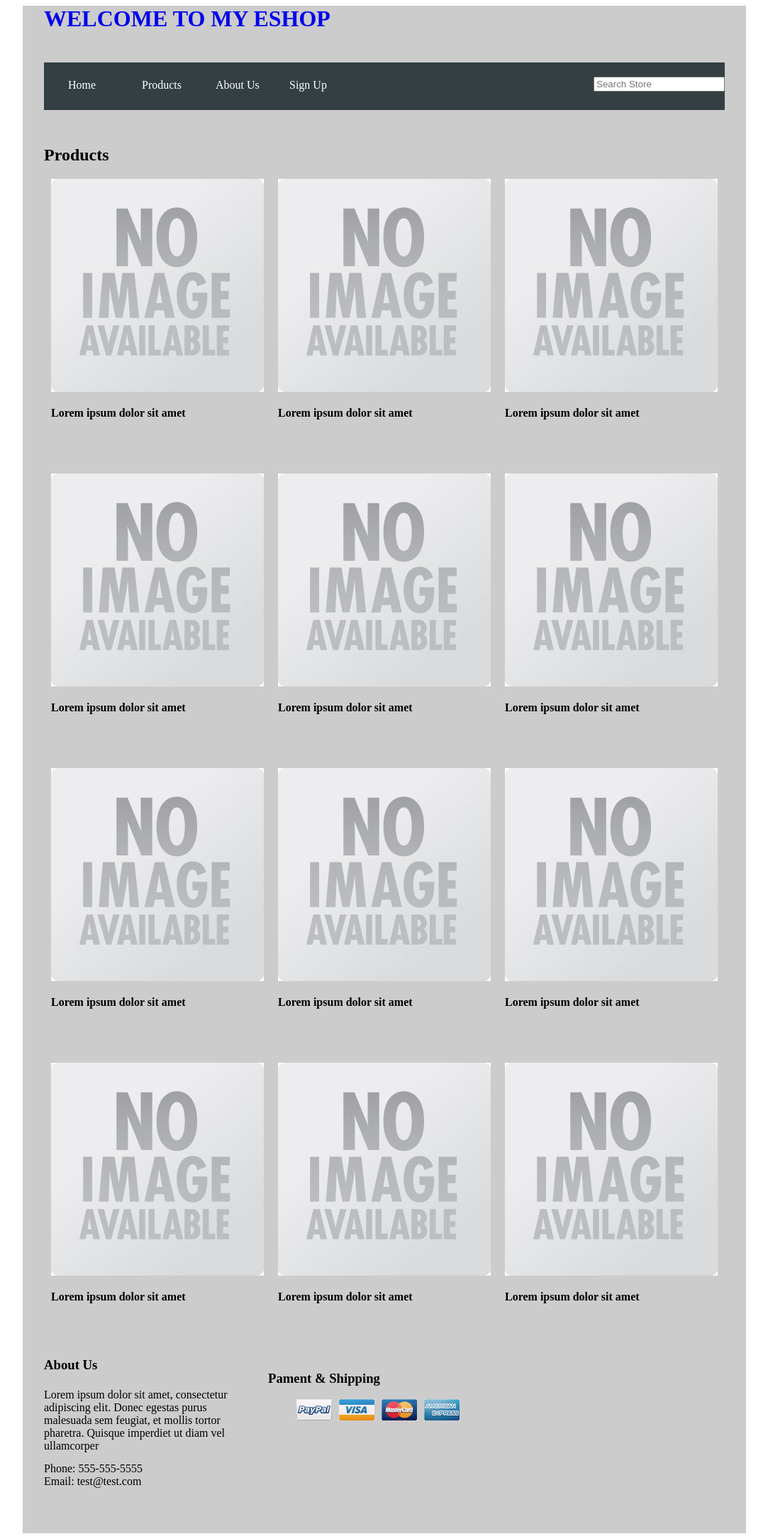
After one commit to smugfox/ecommerce_project, a PHP site: page /test_files/old_html/galaxies.html in a window 1280 px wide. The commit adds this page. Shown: the whole page at 71% size, without its empty margins (98-1181 px from the left). Run offline with PHP 8.4, Linux system fonts and the light colour scheme.

```diff
--- a/php/jcart-1.3/index.php
+++ b/php/jcart-1.3/index.php
@@ -39,12 +39,12 @@ session_start();
 						<input type="hidden" name="jcartToken" value="<?php echo $_SESSION['jcartToken'];?>" />
 						<input type="hidden" name="my-item-id" value="ABC-123" />
 						<input type="hidden" name="my-item-name" value="Soccer Ball" />
-						<input type="hidden" name="my-item-price" value="25.00" />
+						<input type="hidden" name="my-item-price" value="10000" />
 						<input type="hidden" name="my-item-url" value="" />
 
 						<ul>
 							<li><strong>Soccer Ball</strong></li>
-							<li>Price: $25.00</li>
+							<li>Price: $10000</li>
 							<li>
 								<label>Qty: <input type="text" name="my-item-qty" value="1" size="3" /></label>
 							</li>
--- /dev/null
+++ b/test_files/debug_help.txt
@@ -0,0 +1,6 @@
+  $debug = $_GET["debug"];
+
+
+   if ($debug == "true") {
+        echo "row: " . $row["Product_Name"];
+    };
--- /dev/null
+++ b/test_files/old_html/galaxies.html
@@ -0,0 +1,189 @@
+<!DOCTYPE html>
+<html>
+    <head>
+        <title>Eshop</title>
+        <link rel="stylesheet" type="text/css" href="css/galaxies.css" />
+    </head>
+    <body>
+        <!--CONTAINER-->
+        <div id="container">
+          <!--HEADER-->
+          <div id=header>
+            <div class="header_cart">
+
+                <div id="logo">
+                    <h1><a href="#">WELCOME TO MY ESHOP</a></h1>
+                </div>
+                <!--END LOGO-->
+            </div>
+          </div>
+          <!--END HEADER-->
+          <!--NAV-->
+          <div id="nav">
+              <!--SEARCH-->
+              <form method="get" action="search">
+                  <input type="text" value placeholder="Search Store" class="field" id="q">
+              </form>
+              <!--END SEARCH-->
+              <ul>
+                  <li>
+                      <a href="index.html" class="home">Home</a>
+                  </li>
+                  <li>
+                      <a href="galaxies.html" class="products">Products</a>
+                  </li>
+                  <li>
+                      <a href="about_us.html" class="about_us">About Us</a>
+                  </li>
+                  <li>
+                      <a href="signup.html" class="sign_up">Sign Up</a>
+                  </li>
+              </ul>
+            </div>
+            <!--END NAV-->
+            <!--MAIN-->
+              <div id="main">
+                <h2>Products</h2>
+                <!--PRIMARY-->
+                <div id="primary">
+                    <!--CONTENT-->
+                    <!--LARGE PRODUCT PICTURES-->
+                    <div class="large_products">
+                      <div class="cell_row_left">
+                        <div class="cell">
+                          <div class="cell_image">
+                          <img src="img/ni.jpg"></div>
+                          <div class="cell_description"><h4>Lorem ipsum dolor sit amet</h4></div>
+                        </div>
+                      </div>
+                    </div>
+                    <div class="large_products">
+                      <div class="cell_row_mid">
+                        <div class="cell">
+                          <div class="cell_image">
+                          <img src="img/ni.jpg"></div>
+                          <div class="cell_description"><h4>Lorem ipsum dolor sit amet</h4></div>
+                        </div>
+                      </div>
+                    </div>
+                    <div class="large_products">
+                      <div class="cell_row_right">
+                        <div class="cell">
+                          <div class="cell_image">
+                          <img src="img/ni.jpg"></div>
+                          <div class="cell_description"><h4>Lorem ipsum dolor sit amet</h4></div>
+                        </div>
+                      </div>
+                    </div>
+                    <div class="large_products">
+                      <div class="cell_row_left">
+                        <div class="cell">
+                          <div class="cell_image">
+                          <img src="img/ni.jpg"></div>
+                          <div class="cell_description"><h4>Lorem ipsum dolor sit amet</h4></div>
+                        </div>
+                      </div>
+                    </div>
+                    <div class="large_products">
+                      <div class="cell_row_mid">
+                        <div class="cell">
+                          <div class="cell_image">
+                          <img src="img/ni.jpg"></div>
+                          <div class="cell_description"><h4>Lorem ipsum dolor sit amet</h4></div>
+                        </div>
+                      </div>
+                    </div>
+                    <div class="large_products">
+                      <div class="cell_row_right">
+                        <div class="cell">
+                          <div class="cell_image">
+                          <img src="img/ni.jpg"></div>
+                          <div class="cell_description"><h4>Lorem ipsum dolor sit amet</h4></div>
+                        </div>
+                      </div>
+                    </div>
+                    <div class="large_products">
+                      <div class="cell_row_left">
+                        <div class="cell">
+                          <div class="cell_image">
+                          <img src="img/ni.jpg"></div>
+                          <div class="cell_description"><h4>Lorem ipsum dolor sit amet</h4></div>
+                        </div>
+                      </div>
+                    </div>
+                    <div class="large_products">
+                      <div class="cell_row_mid">
+                        <div class="cell">
+                          <div class="cell_image">
+                          <img src="img/ni.jpg"></div>
+                          <div class="cell_description"><h4>Lorem ipsum dolor sit amet</h4></div>
+                        </div>
+                      </div>
+                    </div>
+                    <div class="large_products">
+                      <div class="cell_row_right">
+                        <div class="cell">
+                          <div class="cell_image">
+                          <img src="img/ni.jpg"></div>
+                          <div class="cell_description"><h4>Lorem ipsum dolor sit amet</h4></div>
+                        </div>
+                      </div>
+                    </div>
+                    <div class="large_products">
+                      <div class="cell_row_left">
+                        <div class="cell">
+                          <div class="cell_image">
+                          <img src="img/ni.jpg"></div>
+                          <div class="cell_description"><h4>Lorem ipsum dolor sit amet</h4></div>
+                        </div>
+                      </div>
+                    </div>
+                    <div class="large_products">
+                      <div class="cell_row_mid">
+                        <div class="cell">
+                          <div class="cell_image">
+                          <img src="img/ni.jpg"></div>
+                          <div class="cell_description"><h4>Lorem ipsum dolor sit amet</h4></div>
+                        </div>
+                      </div>
+                    </div>
+                    <div class="large_products">
+                      <div class="cell_row_right">
+                        <div class="cell">
+                          <div class="cell_image">
+                          <img src="img/ni.jpg"></div>
+                          <div class="cell_description"><h4>Lorem ipsum dolor sit amet</h4></div>
+                        </div>
+                      </div>
+                    </div>
+                    <!--END OF LARGE PRODUCT PICTURES-->
+                </div>
+              </div>
+              <!--END MAIN-->
+              <!--FOOTER-->
+              <div id="footer">
+                <div id="footer_left">
+                    <h3>About Us</h3>
+                    <p>Lorem ipsum dolor sit amet, consectetur adipiscing elit.
+                    Donec egestas purus malesuada sem feugiat, et mollis tortor
+                    pharetra. Quisque imperdiet ut diam vel ullamcorper</p>
+                    <p>Phone: 555-555-5555
+                    <br>
+                       Email: test@test.com
+                    </p>
+                </div>
+                <div id="footer_mid">
+                    <h3>Pament &amp Shipping</h3>
+                    <ul>
+                        <li class="paypal"><img src="img/paypal.png"></li>
+                        <li class="visa"><img src="img/visa.png"></li>
+                        <li class="mastercard"><img src="img/mastercard.png"></li>
+                        <li class="ae"><img src="img/ax.png"></li>
+                    </ul>
+                </div>
+              </div>
+              <!--END OF FOOTER-->
+        </div>
+        <!--END OF CONTAINER-->
+    </body>
+</html>
```
Also changed, not shown: php/checkout.php (added, +51 -0 lines), php/galaxies.php (+13 -3 lines), php/galaxy_product_description.php (+42 -9 lines), php/index.php (+13 -2 lines), test_files/old_html/galaxy_product_description.html (added, +84 -0 lines), test_files/old_html/index.html (added, +116 -0 lines), php/signup.php (added).
